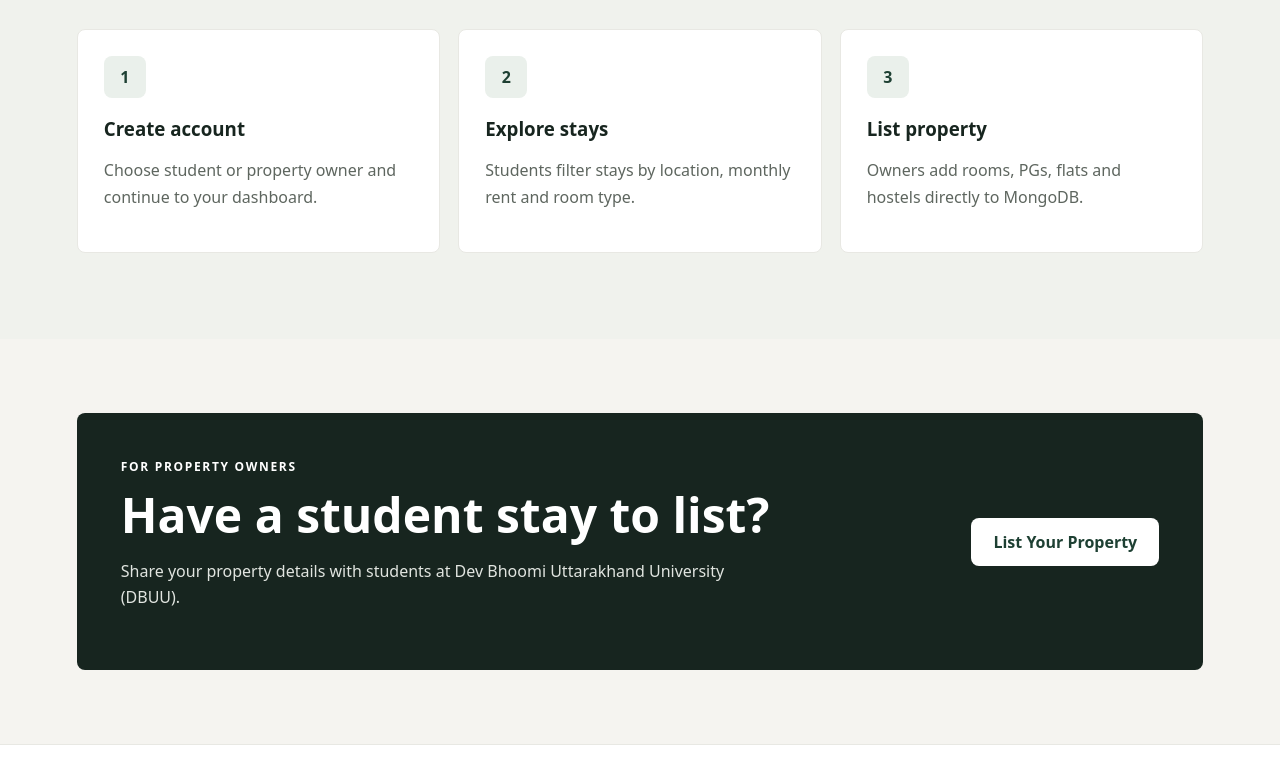
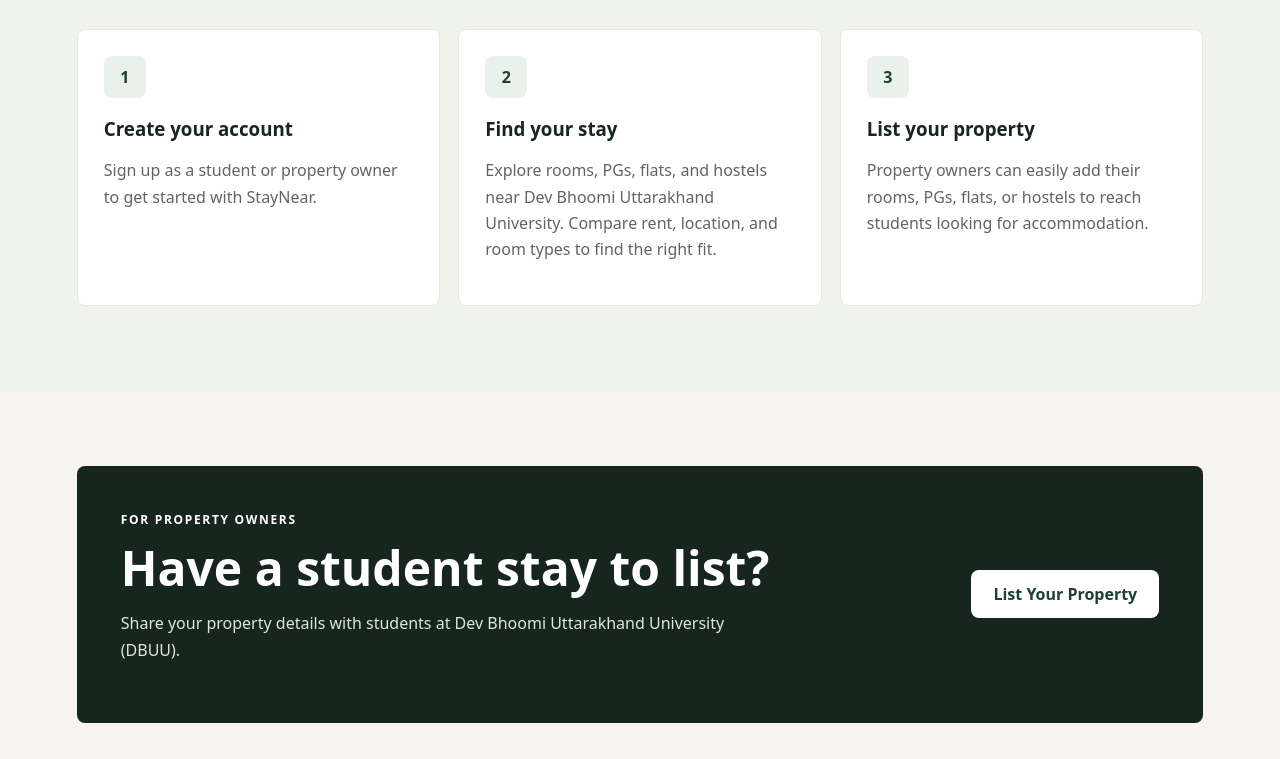
Before and after one commit to srivastavaharsh2921-art/staynear, a website: page frontend/index.html in a window 1280 px wide. Shown: the part 2127-2886 px from the top of the page. Drawn offline with Linux system fonts and the light colour scheme.

Commit message:
text fixed compare and connect

```diff
--- a/frontend/index.html
+++ b/frontend/index.html
@@ -125,20 +125,20 @@
             <div class="steps-grid">
                 <article class="step">
                     <span>1</span>
-                    <h3>Create account</h3>
-                    <p>Choose student or property owner and continue to your dashboard.</p>
+                    <h3>Create your account</h3>
+                    <p>Sign up as a student or property owner to get started with StayNear.</p>
                 </article>
 
                 <article class="step">
                     <span>2</span>
-                    <h3>Explore stays</h3>
-                    <p>Students filter stays by location, monthly rent and room type.</p>
+                    <h3>Find your stay</h3>
+                    <p>Explore rooms, PGs, flats, and hostels near Dev Bhoomi Uttarakhand University. Compare rent, location, and room types to find the right fit.</p>
                 </article>
 
                 <article class="step">
                     <span>3</span>
-                    <h3>List property</h3>
-                    <p>Owners add rooms, PGs, flats and hostels directly to MongoDB.</p>
+                    <h3>List your property</h3>
+                    <p>Property owners can easily add their rooms, PGs, flats, or hostels to reach students looking for accommodation.</p>
                 </article>
             </div>
         </section>
```
